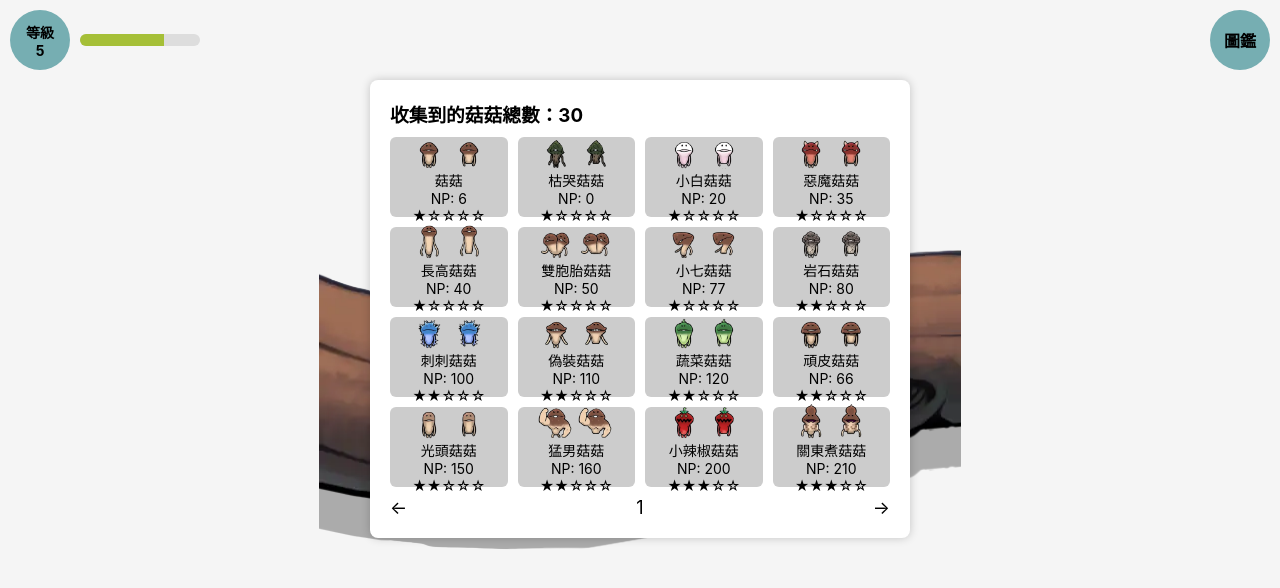
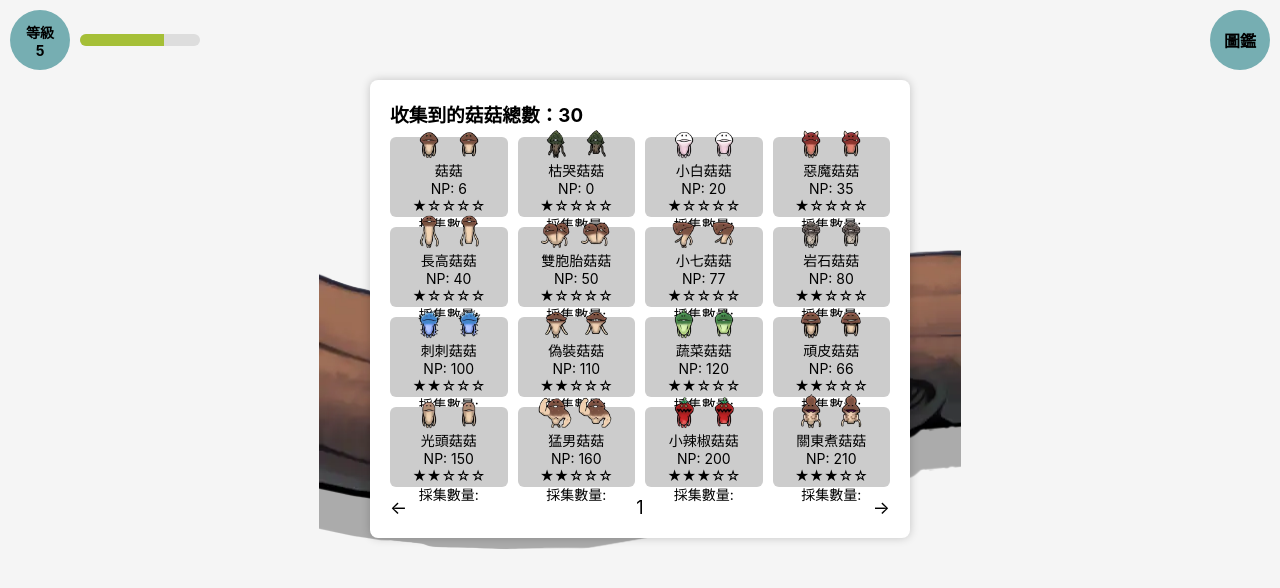
Before and after one commit to Chenredfish/Web_Project_2025, a React (Create React App) app: page / in a window 1280 px wide. Both pictures are taken after a click on the element "圖鑑". Shown: the top 588 px of the page. Built offline with nearby package versions, Linux system fonts and the light colour scheme.

Commit message:
增加顯示

```diff
--- a/src/components/Pokedex.js
+++ b/src/components/Pokedex.js
@@ -21,6 +21,7 @@ const Pokedex = ({ mushrooms = [], page = 1, onPageChange = () => {} }) => {
                   <div>{data.name}</div>
                   <div>NP: {data.NP}</div>
                   <div>{data.rare}</div>
+                  <div>採集數量: </div>
                 </>
               ) : (
                 <>
@@ -28,6 +29,7 @@ const Pokedex = ({ mushrooms = [], page = 1, onPageChange = () => {} }) => {
                   <div>名稱:</div>
                   <div>NP:</div>
                   <div>稀有度:</div>
+                  <div>採集數量: </div>
                 </>
               )}
             </div>
```
